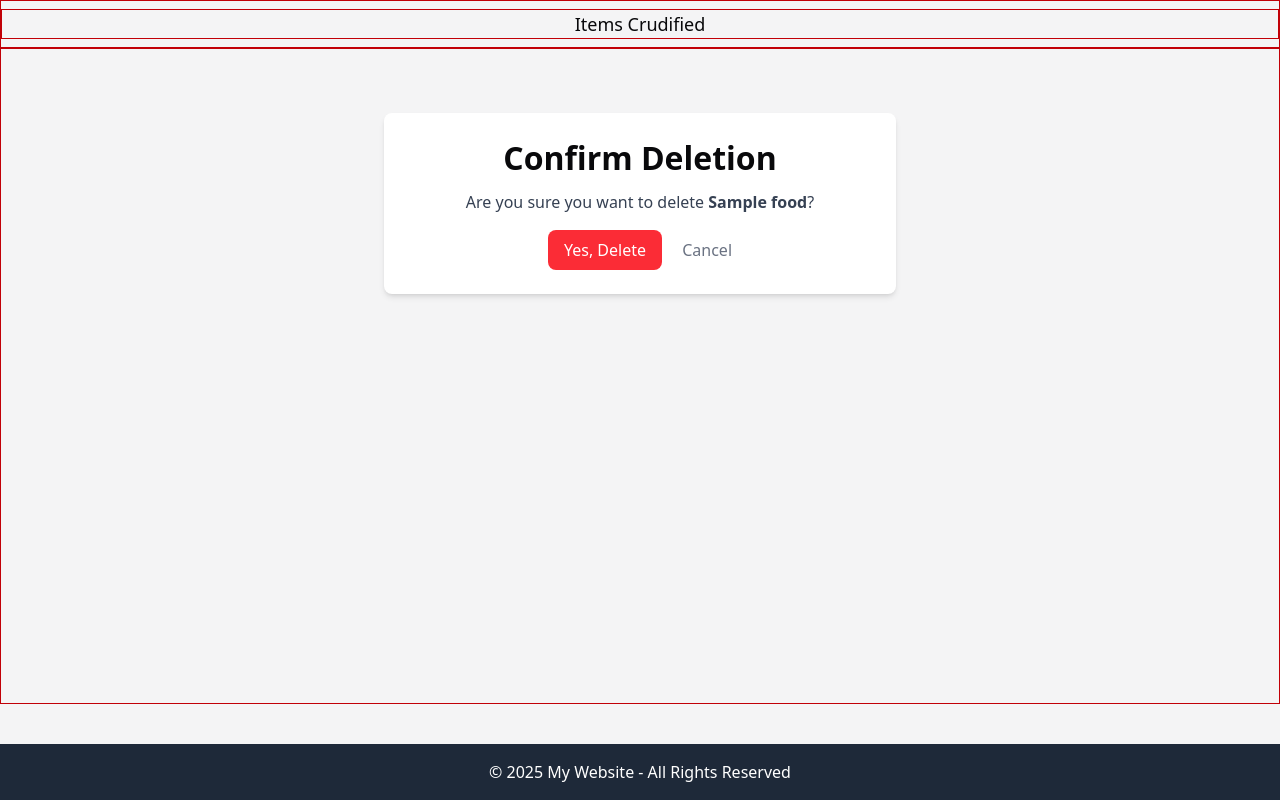
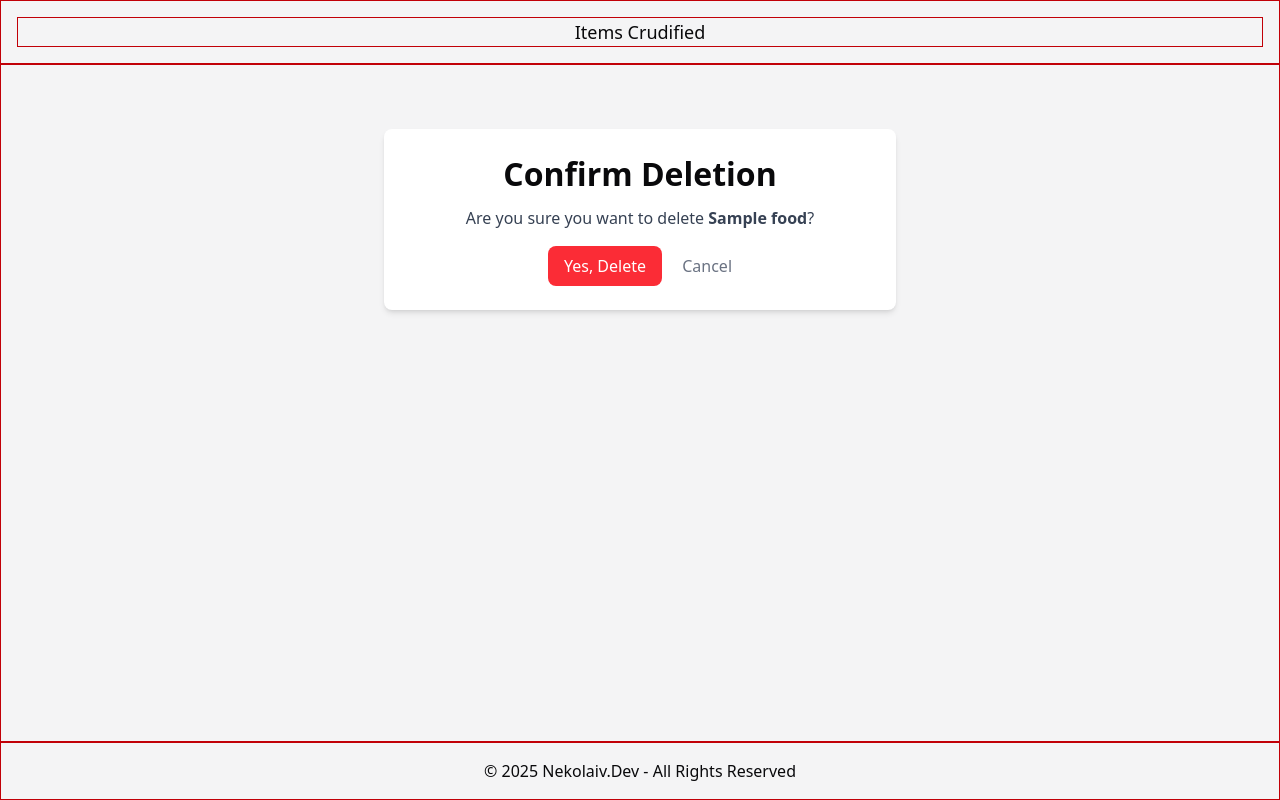
Before and after one commit to nekolaiv/items-crudified, a Django app: page /food/delete/1/ in a window 1280 px wide. Run offline with Django 5.2, Linux system fonts and the light colour scheme; tables that the repository leaves empty hold one stand-in row (values such as "Sample post").

Commit message:
update: minor ui adjustments

```diff
--- a/inventory/templates/base.html
+++ b/inventory/templates/base.html
@@ -16,11 +16,11 @@
 	<body
 		class="min-h-screen max-w-screen flex flex-col bg-zinc-100 dark:bg-zinc-950 text-zinc-950 dark:text-zinc-300"
 	>
-		<header class="border border-red-700 py-2 relative min-w-screen">
+		<header class="border border-red-700 p-4 relative min-w-screen">
 			<nav class="border border-red-700">
 				<ul class="flex justify-center items-center">
 					<li>
-						<a href="/" class="text-lg">Items Crudified</a>
+						<a href="/" class="text-lg"><h1>Items Crudified</h1></a>
 					</li>
 				</ul>
 			</nav>
@@ -30,8 +30,10 @@
 			{% block content %}{% endblock %}
 		</main>
 
-		<footer class="text-center p-4 mt-10 bg-gray-800 text-white">
-			© 2025 My Website - All Rights Reserved
+		<footer
+			class="text-center p-4 bg-zinc-100 dark:bg-zinc-950 text-zinc-950 dark:text-zinc-300 border border-red-700"
+		>
+			© 2025 Nekolaiv.Dev - All Rights Reserved
 		</footer>
 	</body>
 </html>
```
